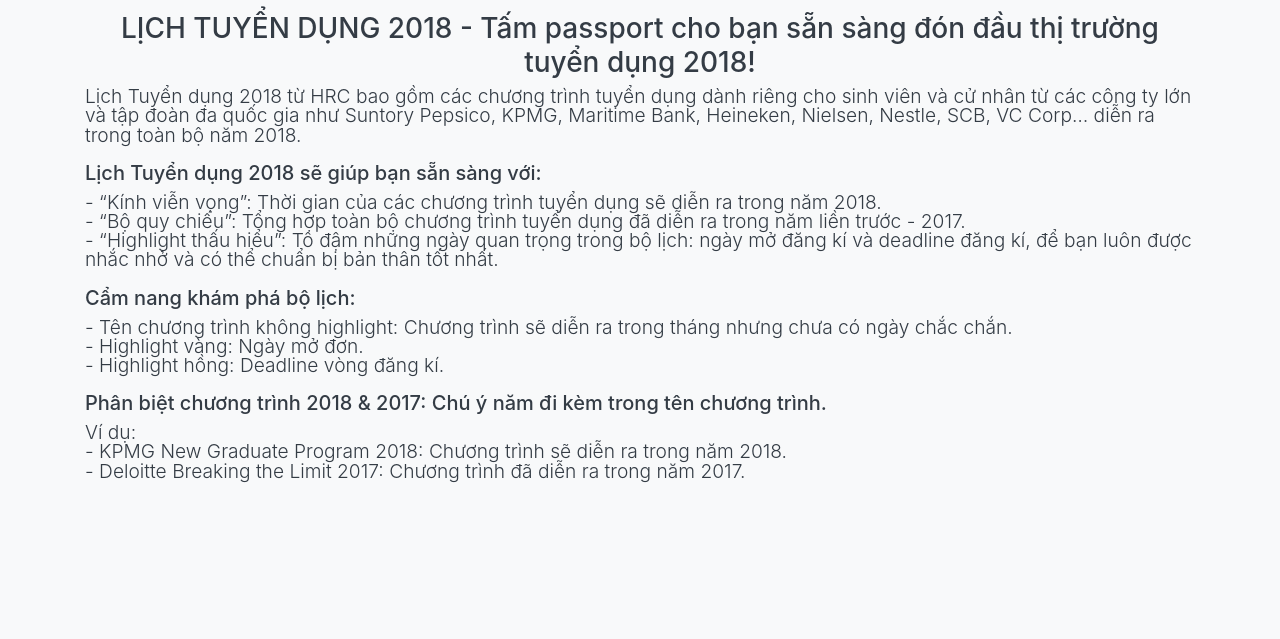
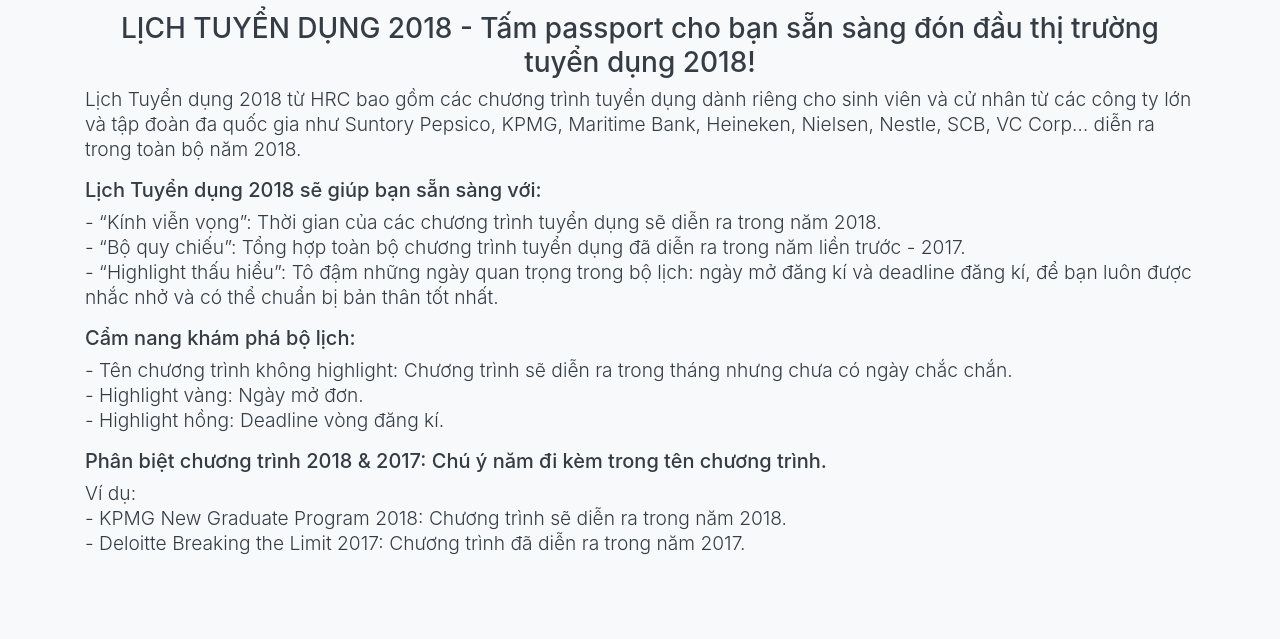
Before and after one commit to tuandt56/calendar.github.io, a website with bundled scripts: page index.html in a window 1280 px wide. Shown: the part 941-1580 px from the top of the page. Built offline with nearby package versions, Linux system fonts and the light colour scheme; a web font is replaced by a local one.

Commit message:
cách dòng

```diff
--- a/css/agency.css
+++ b/css/agency.css
@@ -8,7 +8,7 @@
   font-family: 'Roboto', 'Merriweather', 'Lato', Arial, sans-serif; }
 
 p {
-  line-height: 1;font-size: 1.2rem; text-align: left;
+  line-height: 1.3;font-size: 1.2rem; text-align: left;
 }
 
 a {
```
